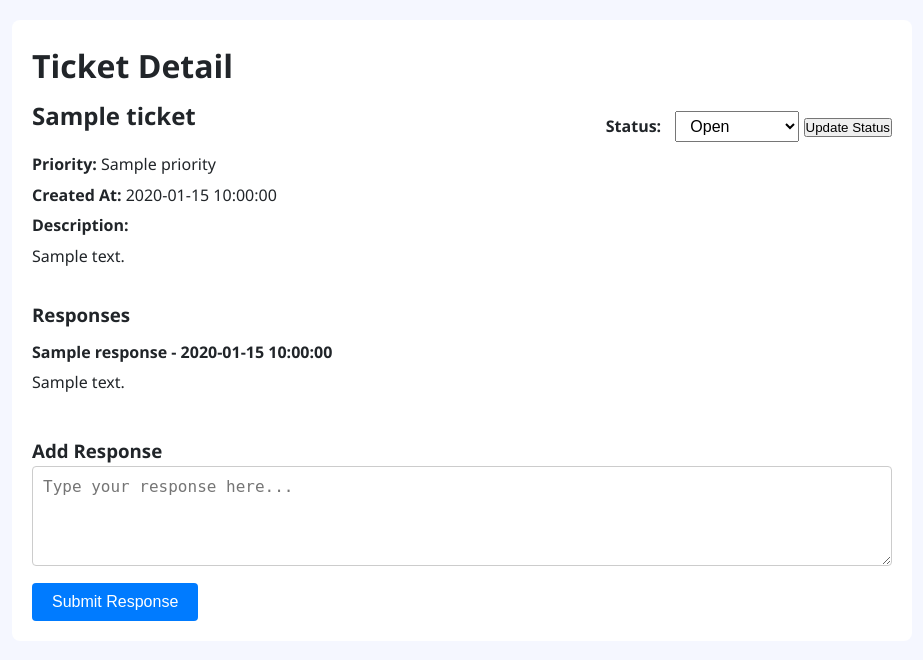
After one commit to aditya-1290/FastAPI_Practice, a FastAPI app: template templates/support_agent/support_agent_ticket_detail.html in a window 1280 px wide. The commit adds this page. Shown: the top 660 px of the page, without its empty margins (178-1101 px from the left). Run offline with FastAPI, Linux system fonts and the light colour scheme; the template is opened without the code that fills it: most values are stand-ins (such as "Sample title", 1, 10 or a date in 2020).

Commit message:
added new files in support agent templates directory

```diff
--- a/templates/support_agent/support_agent_dashboard.html
+++ b/templates/support_agent/support_agent_dashboard.html
@@ -26,7 +26,7 @@
                         </a>
                     </li>
                     <li>
-                        <a href="/tickets">
+                        <a href="/ticket/dashboard/ticket/{ticket_id}s">
                             <i class="fas fa-ticket-alt"></i>
                             <span>Tickets</span>
                             <span class="badge" id="ticket-count">0</span>
--- /dev/null
+++ b/templates/support_agent/support_agent_ticket_detail.html
@@ -0,0 +1,180 @@
+<!DOCTYPE html>
+<html lang="en">
+<head>
+    <meta charset="UTF-8" />
+    <meta name="viewport" content="width=device-width, initial-scale=1" />
+    <title>Ticket Detail | Support Agent</title>
+    <link rel="stylesheet" href="/static/shared_dashboard.css" />
+    <link rel="stylesheet" href="https://cdnjs.cloudflare.com/ajax/libs/font-awesome/6.0.0/css/all.min.css" />
+    <style>
+        .ticket-detail-container {
+            max-width: 900px;
+            margin: 20px auto;
+            background: #fff;
+            padding: 20px;
+            border-radius: 8px;
+        }
+        .ticket-header {
+            display: flex;
+            justify-content: space-between;
+            align-items: center;
+        }
+        .ticket-info {
+            margin-top: 10px;
+        }
+        .ticket-info p {
+            margin: 5px 0;
+        }
+        .responses {
+            margin-top: 30px;
+        }
+        .response {
+            border-bottom: 1px solid #ddd;
+            padding: 10px 0;
+        }
+        .response:last-child {
+            border-bottom: none;
+        }
+        .response-header {
+            font-weight: bold;
+            margin-bottom: 5px;
+        }
+        .response-message {
+            white-space: pre-wrap;
+        }
+        .add-response-form {
+            margin-top: 30px;
+        }
+        .add-response-form textarea {
+            width: 100%;
+            height: 100px;
+            padding: 10px;
+            font-size: 1rem;
+            border-radius: 4px;
+            border: 1px solid #ccc;
+            resize: vertical;
+        }
+        .add-response-form button {
+            margin-top: 10px;
+            padding: 10px 20px;
+            font-size: 1rem;
+            background-color: #007bff;
+            color: white;
+            border: none;
+            border-radius: 4px;
+            cursor: pointer;
+        }
+        .status-update {
+            margin-top: 20px;
+        }
+        .status-update label {
+            font-weight: bold;
+            margin-right: 10px;
+        }
+        .status-update select {
+            padding: 5px 10px;
+            font-size: 1rem;
+        }
+    </style>
+</head>
+<body>
+    <div class="ticket-detail-container">
+        <h1>Ticket Detail</h1>
+        <div class="ticket-header">
+            <h2>{{ ticket.subject }}</h2>
+            <div class="status-update">
+                <label for="statusSelect">Status:</label>
+                <select id="statusSelect" name="status">
+                    <option value="open" {% if ticket.status == 'open' %}selected{% endif %}>Open</option>
+                    <option value="in_progress" {% if ticket.status == 'in_progress' %}selected{% endif %}>In Progress</option>
+                    <option value="on_hold" {% if ticket.status == 'on_hold' %}selected{% endif %}>On Hold</option>
+                    <option value="closed" {% if ticket.status == 'closed' %}selected{% endif %}>Closed</option>
+                </select>
+                <button id="updateStatusBtn">Update Status</button>
+            </div>
+        </div>
+        <div class="ticket-info">
+            <p><strong>Priority:</strong> {{ ticket.priority }}</p>
+            <p><strong>Created At:</strong> {{ ticket.created_at }}</p>
+            <p><strong>Description:</strong></p>
+            <p>{{ ticket.description }}</p>
+        </div>
+
+        <div class="responses">
+            <h3>Responses</h3>
+            {% if responses %}
+                {% for response in responses %}
+                    <div class="response">
+                        <div class="response-header">
+                            {{ response.responder_name }} - {{ response.created_at }}
+                        </div>
+                        <div class="response-message">{{ response.message }}</div>
+                    </div>
+                {% endfor %}
+            {% else %}
+                <p>No responses yet.</p>
+            {% endif %}
+        </div>
+
+        <div class="add-response-form">
+            <h3>Add Response</h3>
+            <textarea id="responseMessage" placeholder="Type your response here..."></textarea>
+            <button id="addResponseBtn">Submit Response</button>
+        </div>
+    </div>
+
+    <script>
+        const ticketId = {{ ticket.id }};
+        const updateStatusBtn = document.getElementById('updateStatusBtn');
+        const statusSelect = document.getElementById('statusSelect');
+        const addResponseBtn = document.getElementById('addResponseBtn');
+        const responseMessage = document.getElementById('responseMessage');
+
+        updateStatusBtn.addEventListener('click', async () => {
+            const newStatus = statusSelect.value;
+            try {
+                const response = await fetch(`/update_ticket_status/${ticketId}`, {
+                    method: 'PATCH',
+                    headers: {
+                        'Content-Type': 'application/json'
+                    },
+                    body: JSON.stringify({ status: newStatus })
+                });
+                if (response.ok) {
+                    alert('Status updated successfully.');
+                    location.reload();
+                } else {
+                    alert('Failed to update status.');
+                }
+            } catch (error) {
+                alert('Error updating status.');
+            }
+        });
+
+        addResponseBtn.addEventListener('click', async () => {
+            const message = responseMessage.value.trim();
+            if (!message) {
+                alert('Response message cannot be empty.');
+                return;
+            }
+            try {
+                const response = await fetch(`/add_ticket_response/${ticketId}/responses`, {
+                    method: 'POST',
+                    headers: {
+                        'Content-Type': 'application/json'
+                    },
+                    body: JSON.stringify({ message })
+                });
+                if (response.ok) {
+                    alert('Response added successfully.');
+                    location.reload();
+                } else {
+                    alert('Failed to add response.');
+                }
+            } catch (error) {
+                alert('Error adding response.');
+            }
+        });
+    </script>
+</body>
+</html>
```
Also changed, not shown: routers/frontend.py (+59 -16 lines), routers/tickets.py (+26 -0 lines), templates/auth/login.html (+6 -4 lines).
